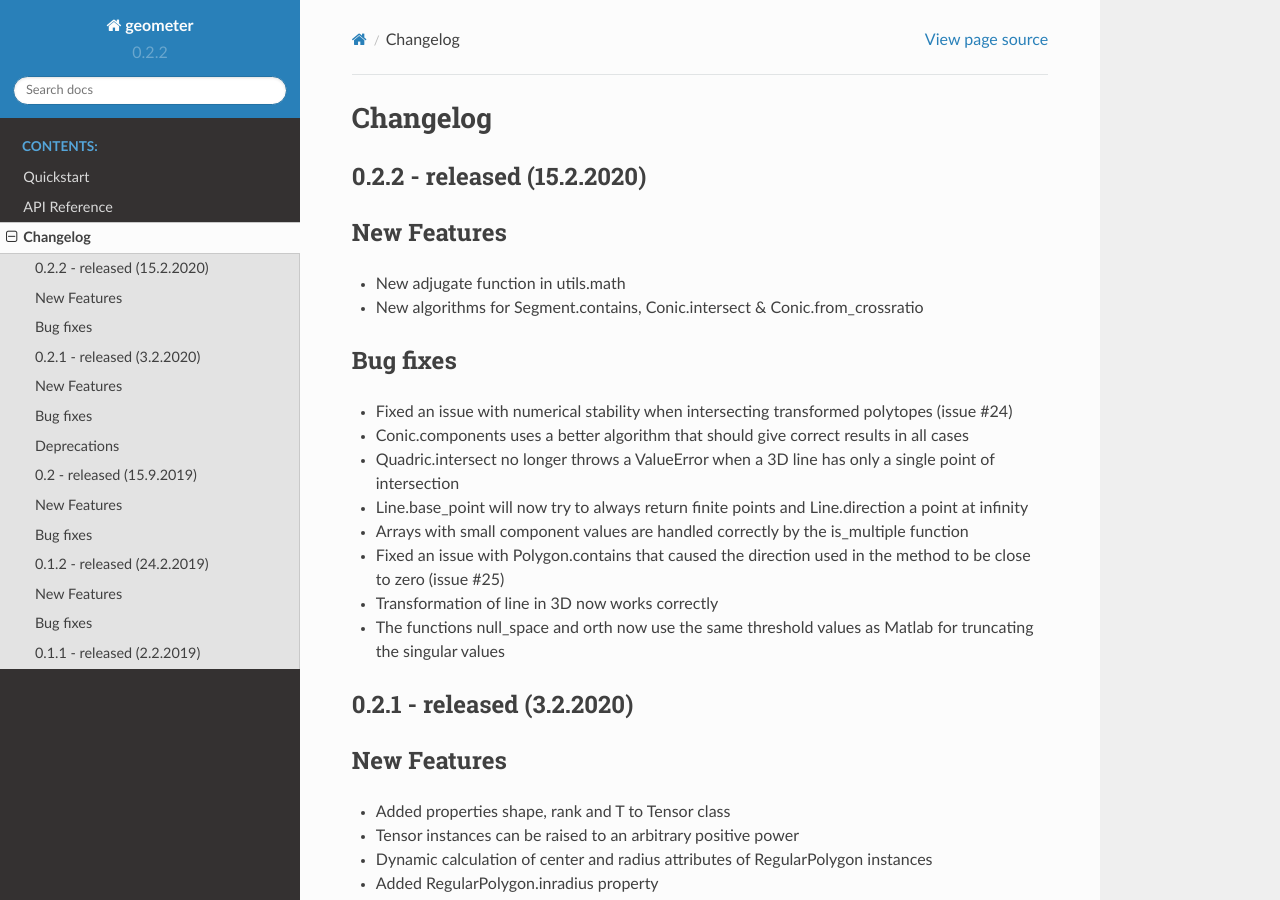
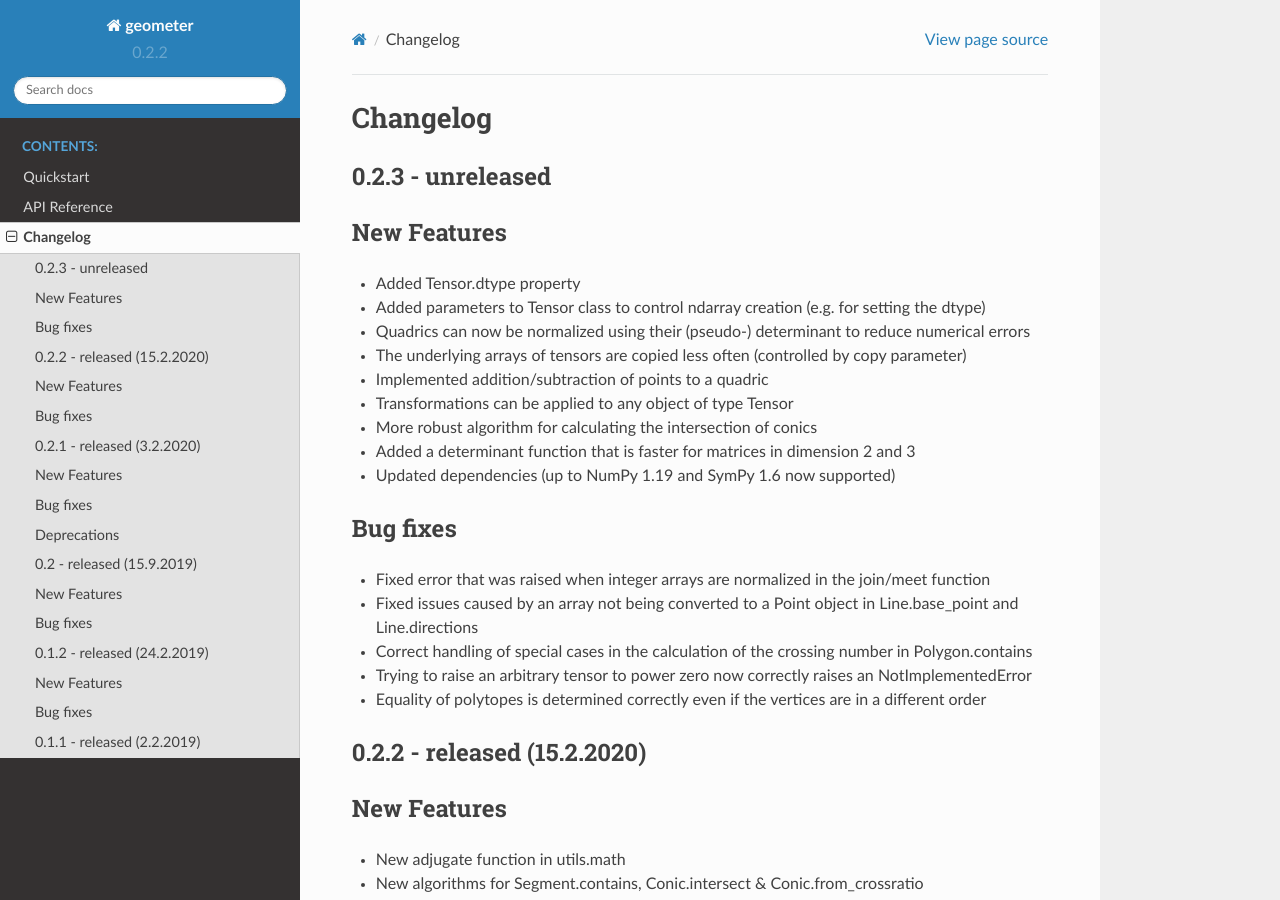
Before and after one commit to jan-mue/geometer, a Sphinx documentation site: the page built from docs/changelog.rst, in a window 1280 px wide and 900 px high. Built offline with Sphinx 7.4.7 and the Read the Docs theme 2.0.0, drawn with Linux system fonts in a browser that asks for light colours.

Commit message:
updated changelog

```diff
--- a/docs/changelog.rst
+++ b/docs/changelog.rst
@@ -1,6 +1,32 @@
 
 Changelog
 =========
+
+0.2.3 - unreleased
+------------------
+
+New Features
+------------
+
+- Added Tensor.dtype property
+- Added parameters to Tensor class to control ndarray creation (e.g. for setting the dtype)
+- Quadrics can now be normalized using their (pseudo-) determinant to reduce numerical errors
+- The underlying arrays of tensors are copied less often (controlled by copy parameter)
+- Implemented addition/subtraction of points to a quadric
+- Transformations can be applied to any object of type Tensor
+- More robust algorithm for calculating the intersection of conics
+- Added a determinant function that is faster for matrices in dimension 2 and 3
+- Updated dependencies (up to NumPy 1.19 and SymPy 1.6 now supported)
+
+Bug fixes
+---------
+
+- Fixed error that was raised when integer arrays are normalized in the join/meet function
+- Fixed issues caused by an array not being converted to a Point object in Line.base_point and Line.directions
+- Correct handling of special cases in the calculation of the crossing number in Polygon.contains
+- Trying to raise an arbitrary tensor to power zero now correctly raises an NotImplementedError
+- Equality of polytopes is determined correctly even if the vertices are in a different order
+
 
 0.2.2 - released (15.2.2020)
 ----------------------------
```
